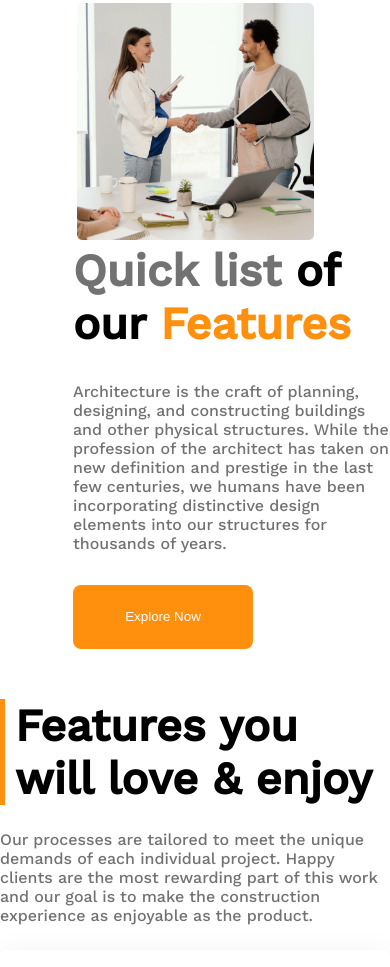
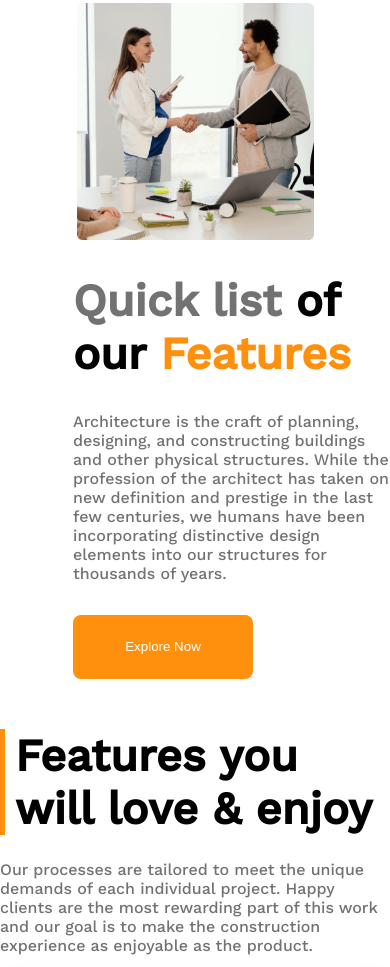
Before and after one commit to tanbin0001/G3-Architectss, a plain HTML site: page index.html in a window 390 px wide. Shown: the part 1766-2733 px from the top of the page. Drawn offline with nearby package versions, Linux system fonts and the light colour scheme.

Commit message:
last commit

```diff
--- a/styles/styles.css
+++ b/styles/styles.css
@@ -279,6 +279,9 @@ footer {
     list-style: none;
     margin-left: 0px;
   }
+  .featured-section-title {
+    margin-top: 30px;
+  }
   .highlighted-features-section {
     flex-direction: row;
   }
```
